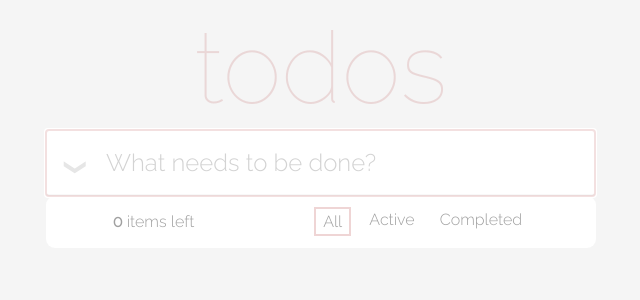
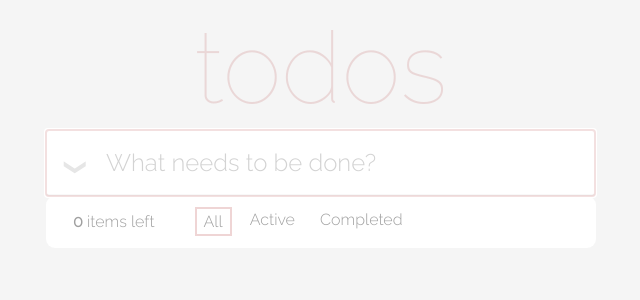
Before and after one commit to MaryBrandyBug/Todo-List-React, a React (Create React App) app in the folder todo-app/: page / in a window 1280 px wide. Shown: the top 300 px of the page, without its empty margins (319-959 px from the left). Built offline with nearby package versions, Linux system fonts and the light colour scheme.

Commit message:
refactoring clear all btn style

```diff
--- a/todo-app/src/components/Footer/Footer.css
+++ b/todo-app/src/components/Footer/Footer.css
@@ -1,7 +1,7 @@
 .footer {
     display: flex;
     flex-direction: row;
-    justify-content: space-around;
+    /* justify-content: space-around; */
     align-items: center;
     height: 20px;
     padding: 16px 27px;
```
